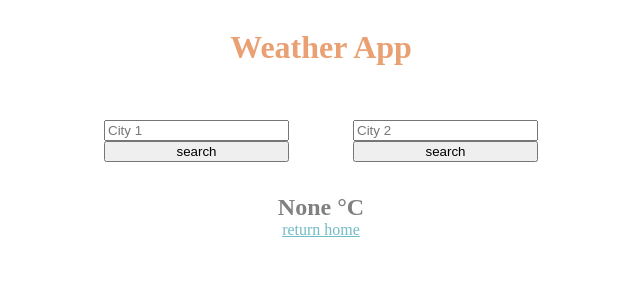
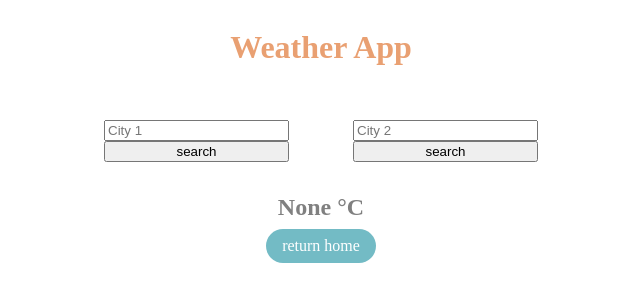
Before and after one commit to Edouard-M/Backend_Django, a Django app: page /weather/ in a window 1280 px wide. Shown: the top 302 px of the page, without its empty margins (319-959 px from the left). Run offline with Django 4.2, Linux system fonts and the light colour scheme.

Commit message:
update weather style

```diff
--- a/cmd_django.txt
+++ b/cmd_django.txt
@@ -20,3 +20,6 @@ Create Migration : python manage.py makemigrations
 Migration : python manage.py migrate
 Fix Cors Header Error : python -m pip install django-cors-headers
 link : https://github.com/adamchainz/django-cors-headers/tree/main
+
+If CSS style doesn't apply:
+ByPass Cache : ctrl + F5
--- a/src/backend/static/css/style.css
+++ b/src/backend/static/css/style.css
@@ -1,3 +1,17 @@
+:root {
+    --color-main: #E9A072;
+    --color-second: #73BBC5;
+    --color-text: #45505B;
+    --color-white: #FFFFFF;
+    --color-debug: #006400;
+    --color-grey: #F2F3F5;
+    --font-Raleway: "Raleway", sans-serif;
+    --font-Poppins: "Poppins", sans-serif;
+
+    --font-Open: "Open sans", sans-serif;
+    --font-Bitter: "Passion One", sans-serif;
+  }
+
 body{
     background: white;
     color: grey;
@@ -16,6 +30,22 @@ h2{
 
 a{
     color: #73BBC5;
+    text-decoration: none;
+}
+
+.button{
+    background: var(--color-second);
+    color: white;
+    padding: 0.5rem 1rem 0.5rem 1rem;
+    border-radius: 5rem;
+    margin: 0.5rem 0rem 0.5rem 0rem;
+}
+
+.button:hover{
+    background: var(--color-main);
+    cursor: pointer;
+    transition: all 0.5s;
+    scale: 1.1;
 }
 
 .weather_main{
@@ -49,7 +79,7 @@ a{
 }
 
 .weather_h2{
-    color: #73BBC5;
+    color: var(--color-second);
 }
 
 .weather_logo{
--- a/src/backend/templates/index.html
+++ b/src/backend/templates/index.html
@@ -10,8 +10,8 @@
 
     <h1>{{ title }}</h1>
 
-    <a href="{% url 'weather' %}">weather app</a>
-    <a href="{% url 'test' %}">test</a>
+    <a class="button" href="{% url 'weather' %}">weather app</a>
+    <a class="button" href="{% url 'test' %}">test</a>
 
 </body>
 </html>
--- a/src/backend/templates/weather.html
+++ b/src/backend/templates/weather.html
@@ -40,7 +40,7 @@
 
     <h2> {{ temperature_diff }} °C </h2>
 
-    <a href="{% url 'index' %}">return home</a>
+    <a class="button" href="{% url 'index' %}">return home</a>
 
 </body>
 </html>
```
